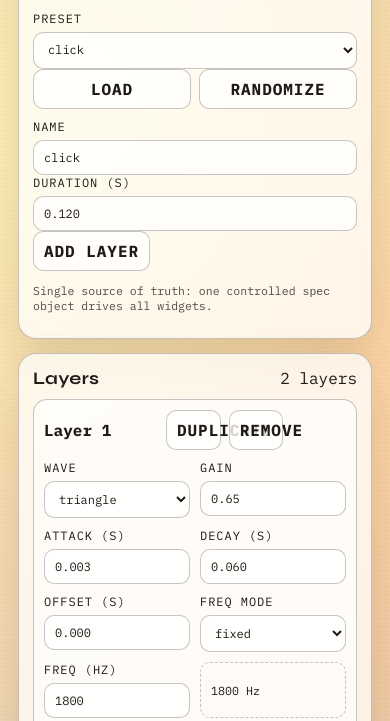
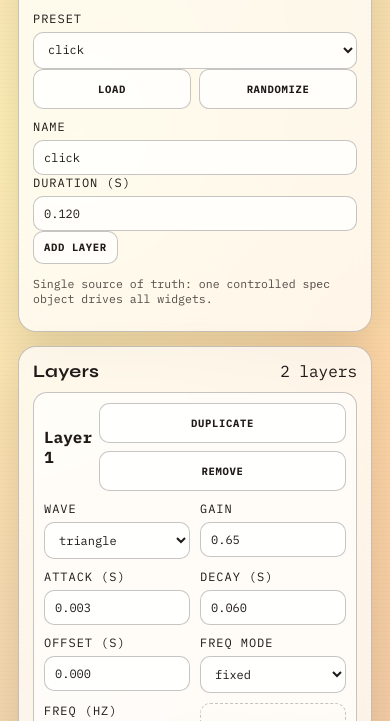
Before and after one commit to to5ta/sfx-gen, a website built with Vite: page index.html in a window 390 px wide. Shown: the part 88-809 px from the top of the page. Built offline with nearby package versions, Linux system fonts and the light colour scheme.

Commit message:
Improve responsive button label fit

```diff
--- a/src/styles.css
+++ b/src/styles.css
@@ -123,6 +123,10 @@ button {
   font-weight: 700;
   text-transform: uppercase;
   letter-spacing: 0.06em;
+  font-size: clamp(0.64rem, 0.6rem + 0.25vw, 0.78rem);
+  line-height: 1.2;
+  white-space: normal;
+  overflow-wrap: anywhere;
   transition: transform 150ms ease, box-shadow 150ms ease;
 }
 
@@ -136,6 +140,11 @@ button:hover {
   grid-template-columns: repeat(3, minmax(0, 1fr));
   gap: 8px;
   margin-bottom: 10px;
+}
+
+.row-buttons button {
+  min-height: 40px;
+  padding: 8px 6px;
 }
 
 .panel-sidebar .row-buttons {
@@ -230,3 +239,17 @@ button:hover {
     max-height: none;
   }
 }
+
+@media (max-width: 640px) {
+  .row-buttons {
+    grid-template-columns: 1fr;
+  }
+
+  .panel-sidebar .row-buttons {
+    grid-template-columns: 1fr 1fr;
+  }
+
+  .layer-head .row-buttons {
+    width: 100%;
+  }
+}
```
